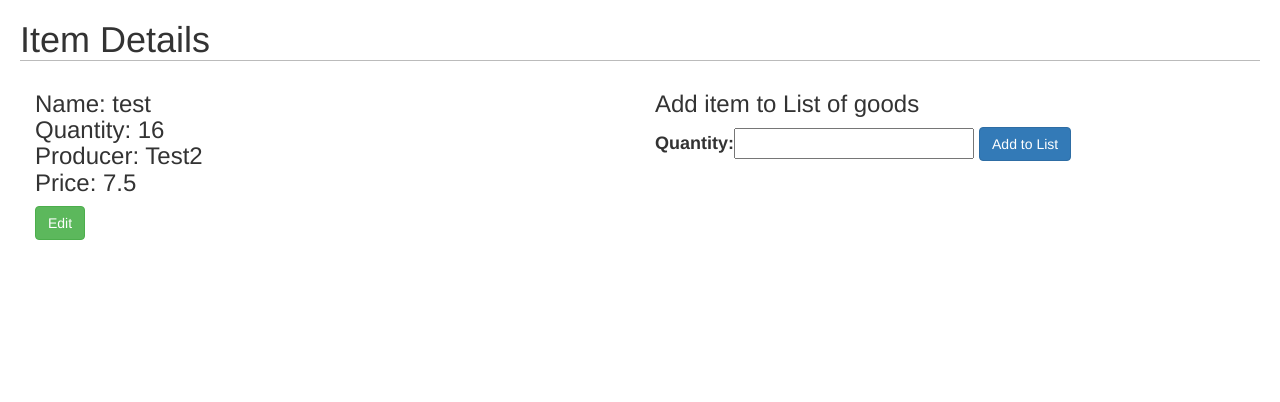
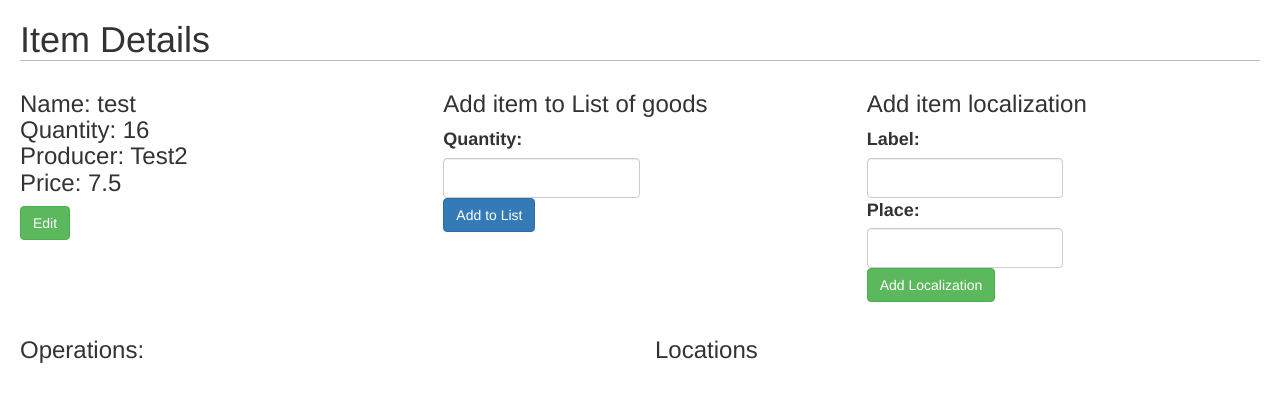
Before and after one commit to lesiooo/warehouse_django, a Django app: page /warehouse/semi-finisheditem/test/details/ in a window 1280 px wide. Shown: the part 54-456 px from the top of the page. Run offline with Django 3.2, Linux system fonts and the light colour scheme; data comes from the database, SQL or seed files in the repository; both versions use the stored data as it was after the commit; parts of the project's set-up code (start-up, migrations or seed data) failed here and were passed over; some libraries are stand-ins or nearby versions.

Commit message:
add Localization item in worehouse

```diff
--- /dev/null
+++ b/localization/forms.py
@@ -0,0 +1,12 @@
+from django import forms
+from .models import LocalizationItem
+
+
+class LocalizationItemForm(forms.ModelForm):
+    label = forms.CharField(max_length=2)
+    place = forms.IntegerField()
+
+    class Meta:
+        model = LocalizationItem
+        fields = ('label', 'place')
+        exclude=('localization', 'item', 'date_of_placement')
--- /dev/null
+++ b/localization/models.py
@@ -0,0 +1,11 @@
+from django.db import models
+from warehouse.models import SemiFinishedItem
+
+
+class LocalizationItem(models.Model):
+    localization = models.CharField(max_length=8, unique=True)
+    item = models.ForeignKey(SemiFinishedItem, related_name='localization_item')
+    date_of_placement = models.DateField(auto_now=True, blank=False)
+
+    def __str__(self):
+        return self.localization
--- /dev/null
+++ b/localization/urls.py
@@ -0,0 +1,8 @@
+from django.conf.urls import url
+from .views import *
+
+urlpatterns = [
+    url('^add/(?P<item_id>\d+)/$', add_localize_item_view, name='add_localization_item'),
+    url(r'^remove/(?P<localization_id>\d+)/$', remove_localization_item, name='remove_localization'),
+
+]
--- /dev/null
+++ b/requirements.txt
@@ -0,0 +1,4 @@
+Django==1.8.10
+django-filter==1.1.0
+WeasyPrint=0.41
+django-widget-tweaks==1.4.1
--- a/warehouse/models.py
+++ b/warehouse/models.py
@@ -16,6 +16,9 @@ class SemiFinishedItem(models.Model):
     producer = models.CharField(max_length=50)
     price = models.FloatField()
 
+    def __str__(self):
+        return self.name
+
     def save(self, *args, **kwargs):
         self.slug = slugify(self.name)
         super().save()
@@ -27,15 +30,15 @@ class SemiFinishedItem(models.Model):
         return reverse('semi_finished_item_detail', kwargs={'slug': self.slug,})
 
 
-
-
-
 class FinishedProduct(models.Model):
     name = models.CharField(max_length=255)
     slug = models.SlugField(blank=True)
     price = models.FloatField()
     quantity = models.PositiveIntegerField(default=0)
     EAN_code = models.CharField(max_length=13, default=0)
+
+    def __str__(self):
+        return self.name
 
     def save(self, *args, **kwargs):
         self.slug = slugify(self.name)
--- a/warehouse/templates/products_html/semi_finished_item_detail.html
+++ b/warehouse/templates/products_html/semi_finished_item_detail.html
@@ -1,4 +1,5 @@
 {% extends "base.html" %}
+{% load widget_tweaks %}
 
 {% block title %}
 Semi-finished Item detail
@@ -6,7 +7,8 @@ Semi-finished Item detail
 
 {% block content %}
     <h1> Item Details</h1>
-    <div class="form-group col-sm-6">
+    <div class="row">
+        <div class="form-group col-sm-4 col-mg-6">
             <h3>
                 Name: {{ item.name }} <br>
             Quantity: {{ item.quantity }} <br>
@@ -15,16 +17,33 @@ Semi-finished Item detail
             <input class="btn btn-success" type="button" value="Edit" onclick="location.href='{% url 'semi_finished_item_edit' item.slug %}'">
         </div>
 
-    <div class="form-group col-sm-6">
+        <div class="form-group col-sm-4 col-mg-6">
         <h3>Add item to List of goods</h3>
         <form action="{% url 'list_of_goods_add' item.id %}" method="post">
-        {{ add_item_form }}
+            {{ add_item_form.quantity.label_tag }}
+            {% render_field add_item_form.quantity class="form-control" %}
             {% csrf_token %}
             <input class="btn btn-primary" type="submit" value="Add to List">
         </form>
         </div>
+
+        <div class="form-group col-sm-4 col-mg-6">
+        <h3>Add item localization</h3>
+        <form method="post" action="{% url 'add_localization_item' item.id %}">
+            {{ add_localization_form.label.label_tag }}
+            {% render_field add_localization_form.label class="form-control" %}
+            {{ add_localization_form.place.label_tag }}
+            {% render_field add_localization_form.place class="form-control" %}
+            {% csrf_token %}
+            <input class="btn btn-success" type="submit" value="Add Localization">
+        </form>
+        </div>
+    </div>
+    <div class="row">
+
+    <div class="form-group col-sm-6">
+    <h3>Operations:</h3>
     {% if operations %}
-    <div class="form-group col-sm-12 col-md-8">
         <table class="table table-hover">
         <tr>
             <th>Date</th>
@@ -42,7 +61,29 @@ Semi-finished Item detail
 
         {% endfor %}
     </table>
+    {% endif %}
     </div>
+    <div class="form-group col-sm-6">
+        <h3>Locations</h3>
+        {% if localization_list %}
+            <table class="table table-hover">
+                <tr>
+                    <th>Localization</th>
+                    <th>Date of placement</th>
+                    <th>Remove</th>
+                </tr>
+            {% for localization in localization_list %}
+                <tr>
+                    <td>{{ localization.localization }}</td>
+                    <td>{{ localization.date_of_placement }}</td>
+                    <td>
+                        <input class="btn btn-danger" value="Remove localization" type="button" onclick="location.href='{% url 'remove_localization' localization.id %}'">
+                    </td>
+                </tr>
+            {% endfor %}
+            </table>
         {% endif %}
+    </div>
 
+</div>
 {%  endblock %}
--- a/warehouse/views.py
+++ b/warehouse/views.py
@@ -6,6 +6,8 @@ from .models import SemiFinishedItem, FinishedProduct
 from .filters import SemiFinishedItemFilter, FinishedProductFilter
 from list_of_goods.forms import AddItemToListGoodsForm
 from operations.models import OperationItem, OperationFinishedProduct
+from localization.forms import LocalizationItemForm
+from localization.models import LocalizationItem
 
 def home_page(request):
     semi_finished_items = FinishedProduct.objects.all()
@@ -51,9 +53,13 @@ def create_finished_product_view(request):
 def semi_finished_item_detail(request, slug):
     item = SemiFinishedItem.objects.get(slug=slug)
     list_of_goods_item_form = AddItemToListGoodsForm()
+    add_localization_form = LocalizationItemForm()
+    localization_list = LocalizationItem.objects.filter(item=item).order_by('-date_of_placement')
     operations = OperationItem.objects.filter(item=item).order_by('-operation__created')
     return render(request, 'products_html/semi_finished_item_detail.html',
-                  {'item': item, 'add_item_form': list_of_goods_item_form, 'operations': operations})
+                  {'item': item, 'add_item_form': list_of_goods_item_form,
+                   'operations': operations,'add_localization_form': add_localization_form,
+                   'localization_list': localization_list})
 
 @login_required
 def semi_finished_item_edit_view(request, slug):
--- a/warehouse_django/settings.py
+++ b/warehouse_django/settings.py
@@ -45,6 +45,7 @@ INSTALLED_APPS = (
     'warehouse',
     'list_of_goods',
     'operations',
+    'localization',
 
 )
 
--- a/warehouse_django/urls.py
+++ b/warehouse_django/urls.py
@@ -25,4 +25,5 @@ urlpatterns = [
     url(r'^warehouse/', include('warehouse.urls')),
     url(r'list-of-goods/', include('list_of_goods.urls')),
     url(r'^operations/', include('operations.urls')),
+    url(r'^localization/', include('localization.urls')),
 ]
```
Also changed, not shown: localization/admin.py (added, +9 -0 lines), localization/tests.py (added, +44 -0 lines), localization/views.py (added, +21 -0 lines), db.sqlite3, localization/__init__.py (added), localization/migrations/__init__.py (added), 1 other file. Lines whose indentation alone changed are shown as unchanged.
